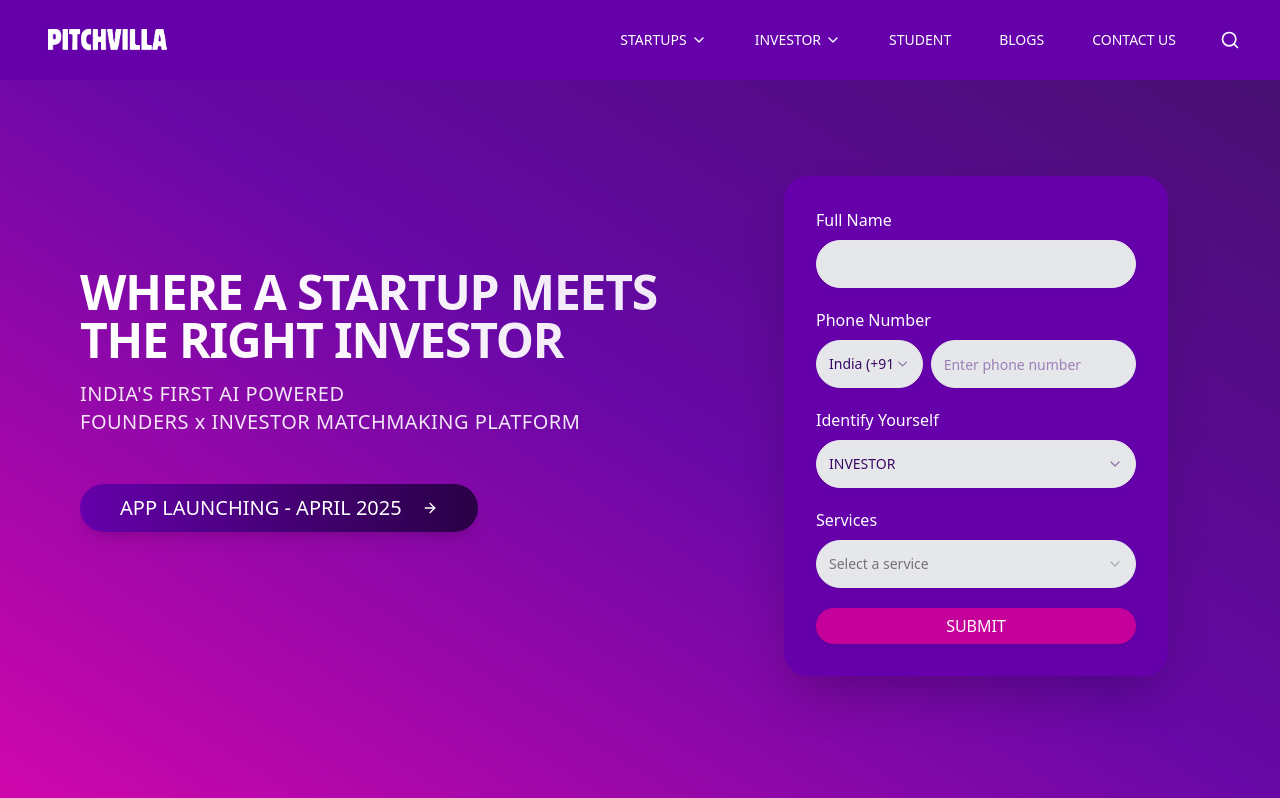
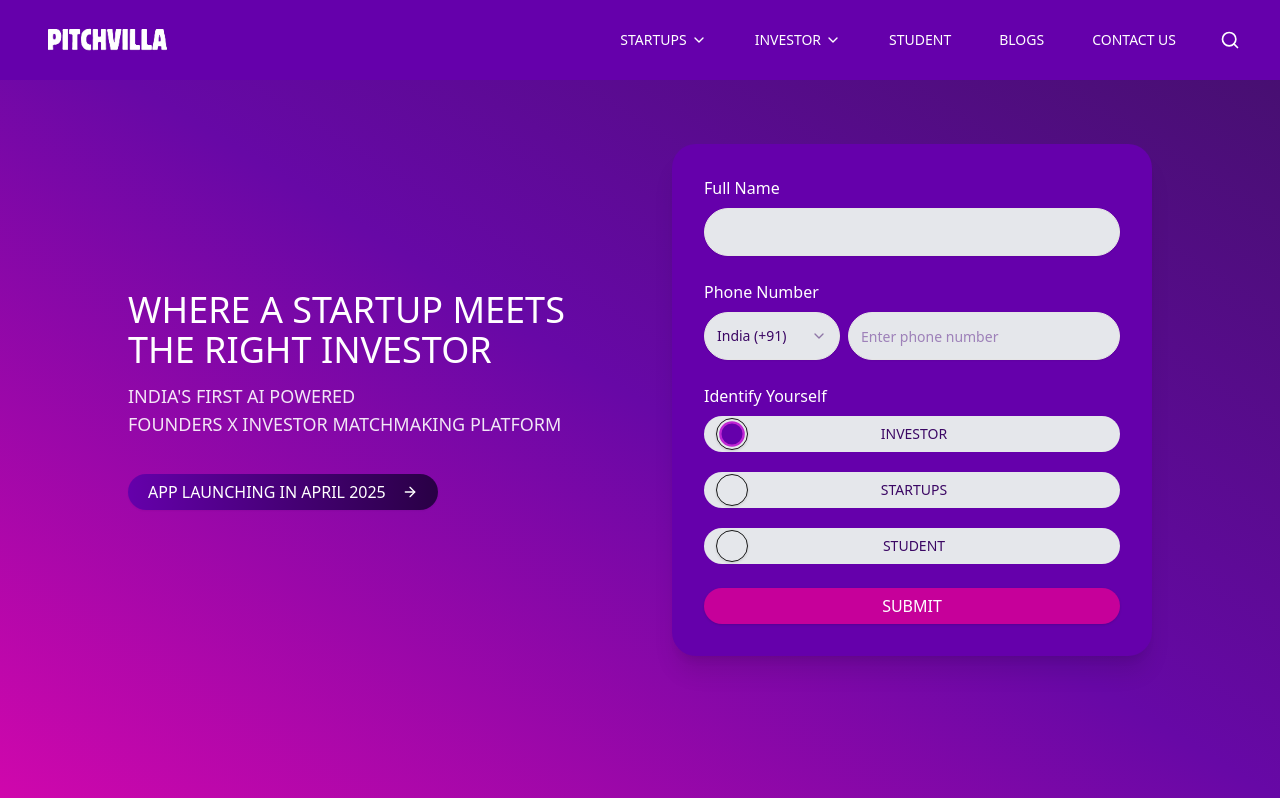
Before and after one commit to darshit890/pitchvilla-landing-page, a Next.js app: page / in a window 1280 px wide. Shown: the top 798 px of the page. Built offline with nearby package versions, Linux system fonts and the light colour scheme.

Commit message:
Update Hero.tsx

```diff
--- a/src/components/Hero.tsx
+++ b/src/components/Hero.tsx
@@ -4,13 +4,12 @@ import { useState } from "react";
 import { Button } from "@/components/ui/button";
 import { Input } from "@/components/ui/input";
 import { Label } from "@/components/ui/label";
+import { RadioGroup, RadioGroupItem } from "@/components/ui/radio-group";
 import { ArrowRight } from "lucide-react";
 import {
   Select,
   SelectContent,
-  SelectGroup,
   SelectItem,
-  SelectLabel,
   SelectTrigger,
   SelectValue,
 } from "@/components/ui/select";
@@ -35,39 +34,11 @@ const countryCodes = [
   { value: "+52", label: "Mexico" },
 ];
 
-// User type options
-const userTypes = [
-  { value: "investor", label: "INVESTOR" },
-  { value: "startup", label: "STARTUPS" },
-  { value: "student", label: "STUDENT" },
-];
-
-// Services options
-const startupServices = [
-  { value: "pitch-deck", label: "Pitch Deck" },
-  { value: "startup-toolkit", label: "Startup Toolkit" },
-  { value: "valuation-report", label: "Valuation Report" },
-  { value: "business-review", label: "Business Review Report" },
-  { value: "company-compliance", label: "Company Compliance" },
-  { value: "founder-counselling", label: "Founder Counselling" },
-  { value: "virtual-cxo", label: "Virtual CXO" },
-];
-
-const investorServices = [
-  { value: "startup-hunter", label: "Startup Hunter" },
-  { value: "due-diligence", label: "Startup Due Diligence" },
-  { value: "co-investing", label: "Co-investing Opportunity" },
-  { value: "elite-club", label: "Investor Elite Club" },
-  { value: "ipo-deals", label: "IPO Deals & Assist" },
-  { value: "mergers-acquisitions", label: "Mergers and Acquisitions" },
-];
-
 export default function Hero() {
   const [userType, setUserType] = useState<string>("investor");
   const [fullName, setFullName] = useState<string>("");
   const [countryCode, setCountryCode] = useState<string>("+91");
   const [phoneNumber, setPhoneNumber] = useState<string>("");
-  const [service, setService] = useState<string>("");
   const [isSubmitting, setIsSubmitting] = useState<boolean>(false);
 
   const handlePhoneNumberChange = (e: React.ChangeEvent<HTMLInputElement>) => {
@@ -98,7 +69,6 @@ export default function Hero() {
         fullName,
         phoneNumber: `${countryCode}${phoneNumber}`,
         userType,
-        service,
       });
 
       if (response.data.success) {
@@ -106,7 +76,6 @@ export default function Hero() {
         setFullName("");
         setPhoneNumber("");
         setUserType("investor");
-        setService("");
 
         // Show success message
         toast("Your information has been submitted successfully!");
@@ -121,40 +90,35 @@ export default function Hero() {
 
   return (
     <div className="min-h-screen bg-gradient-to-bl from-[#44106C] via-[#6708A6] to-[#D007AC] flex items-center justify-center px-4 py-8 md:py-12">
-      <div className="container relative mx-auto">
-        {/* Text content with left alignment */}
-        <div className="max-w-xl md:max-w-2xl lg:max-w-2xl mx-auto md:mr-auto md:ml-16 lg:ml-50 text-center md:text-left mb-16 md:mb-0">
-          <div className="mt-16 md:mt-0">
-            {/* Main heading with left alignment */}
-            <h1 className="text-3xl sm:text-4xl md:text-2xl lg:text-5xl text-white font-bold leading-tight tracking-tight">
-              <span className="inline-block bg-gradient-to-r from-white to-white/90 bg-clip-text text-transparent">
+      <div className="container mx-auto max-w-5xl">
+        <div className="grid grid-cols-1 md:grid-cols-2 gap-8 md:gap-10 lg:gap-16 items-center">
+          {/* Left Column - Heading and Subheading */}
+          <div className="space-y-5 text-center md:text-left">
+            <div className="mt-20 md:mt-0">
+              <h1 className="text-2xl sm:text-3xl md:text-3xl lg:text-4xl text-white font-medium leading-tight">
                 WHERE A STARTUP MEETS THE RIGHT INVESTOR
-              </span>
               </h1>
-
-            {/* Subheading with left alignment and fixed spacing */}
-            <p className="mt-4 text-xl sm:text-1xl md:text-1xl text-white/90 font-medium tracking-wide">
-              <span className="inline-block">INDIA&apos;S FIRST AI POWERED</span>
-              <span className="inline-block block">FOUNDERS x INVESTOR MATCHMAKING PLATFORM</span>
+              <p className="mt-3 text-sm sm:text-base md:text-lg text-white/90 leading-normal">
+                INDIA&apos;S FIRST AI POWERED
+                <br className="hidden sm:block" />
+                FOUNDERS X INVESTOR MATCHMAKING PLATFORM
               </p>
             </div>
 
-          {/* Launch button also left aligned */}
-          <div className="mt-12 text-center md:text-left">
+            <div>
               <Button
                 variant="outline"
-              className="bg-gradient-to-r from-[#6500AB] to-[#290045] text-white border-none hover:opacity-90 transition-opacity rounded-full px-10 py-6 text-lg sm:text-xl font-medium shadow-lg group"
+                className="mt-4 bg-gradient-to-r from-[#6500AB] to-[#290045] text-white border-none hover:text-white rounded-full px-5 py-3 text-sm sm:text-base group"
               >
-              <span>APP LAUNCHING - APRIL 2025</span>
-              <ArrowRight className="ml-3 h-6 w-6 group-hover:translate-x-2 transition-transform" />
+                <span className="font-normal">APP LAUNCHING IN APRIL 2025</span>
+                <ArrowRight className="ml-2 h-4 w-4 group-hover:translate-x-1 transition-transform" />
               </Button>
             </div>
           </div>
 
-        {/* Form positioned lower */}
-        <div className="md:absolute md:right-16 lg:right-24 md:top-[60%] md:transform md:-translate-y-1/2 mt-16 md:mt-0 w-full md:w-96">
-          <div className="bg-[#6500AB] rounded-3xl shadow-2xl p-5 sm:p-6 md:p-8 w-full">
-            <form className="space-y-4 md:space-y-5" onSubmit={handleSubmit}>
+          {/* Right Column - Form Card */}
+          <div className="bg-[#6500AB] rounded-3xl shadow-xl p-5 sm:p-6 md:p-8">
+            <form className="space-y-5 md:space-y-6" onSubmit={handleSubmit}>
               <div className="space-y-2">
                 <Label
                   htmlFor="fullName"
@@ -208,67 +172,61 @@ export default function Hero() {
               </div>
 
               <div className="space-y-2">
-                <Label
-                  htmlFor="userType"
-                  className="text-white text-sm md:text-base block mb-1"
-                >
+                <Label className="text-white text-sm md:text-base block mb-1">
                   Identify Yourself
                 </Label>
-                <Select value={userType} onValueChange={setUserType}>
-                  <SelectTrigger
-                    id="userType"
-                    className="bg-gray-200 h-10 md:h-12 rounded-full text-purple-950 w-full"
+                <RadioGroup
+                  value={userType}
+                  onValueChange={setUserType}
+                  className="space-y-3"
                 >
-                    <SelectValue placeholder="Select user type" />
-                  </SelectTrigger>
-                  <SelectContent>
-                    {userTypes.map((type) => (
-                      <SelectItem key={type.value} value={type.value}>
-                        {type.label}
-                      </SelectItem>
-                    ))}
-                  </SelectContent>
-                </Select>
+                  <div className="flex items-center bg-gray-200 rounded-full p-2 pl-3 py-2 relative">
+                    <RadioGroupItem
+                      value="investor"
+                      id="investor"
+                      className="text-fuchsia-600 absolute left-3"
+                    />
+                    <Label
+                      htmlFor="investor"
+                      className="text-purple-950 text-sm text-center w-full cursor-pointer"
+                    >
+                      INVESTOR
+                    </Label>
                   </div>
 
-              <div className="space-y-2">
+                  <div className="flex items-center bg-gray-200 rounded-full p-2 pl-3 py-2 relative">
+                    <RadioGroupItem
+                      value="startup"
+                      id="startup"
+                      className="text-fuchsia-600 absolute left-3"
+                    />
                     <Label
-                  htmlFor="service"
-                  className="text-white text-sm md:text-base block mb-1"
+                      htmlFor="startup"
+                      className="text-purple-950 text-sm text-center w-full cursor-pointer"
                     >
-                  Services
+                      STARTUPS
                     </Label>
-                <Select value={service} onValueChange={setService}>
-                  <SelectTrigger
-                    id="service"
-                    className="bg-gray-200 h-10 md:h-12 rounded-full text-purple-950 w-full"
+                  </div>
+
+                  <div className="flex items-center bg-gray-200 rounded-full p-2 pl-3 py-2 relative">
+                    <RadioGroupItem
+                      value="student"
+                      id="student"
+                      className="text-fuchsia-600 absolute left-3"
+                    />
+                    <Label
+                      htmlFor="student"
+                      className="text-purple-950 text-sm text-center w-full cursor-pointer"
                     >
-                    <SelectValue placeholder="Select a service" />
-                  </SelectTrigger>
-                  <SelectContent>
-                    <SelectGroup>
-                      <SelectLabel className="font-medium">For Startups</SelectLabel>
-                      {startupServices.map((service) => (
-                        <SelectItem key={service.value} value={service.value}>
-                          {service.label}
-                        </SelectItem>
-                      ))}
-                    </SelectGroup>
-                    <SelectGroup>
-                      <SelectLabel className="font-medium">For Investors</SelectLabel>
-                      {investorServices.map((service) => (
-                        <SelectItem key={service.value} value={service.value}>
-                          {service.label}
-                        </SelectItem>
-                      ))}
-                    </SelectGroup>
-                  </SelectContent>
-                </Select>
+                      STUDENT
+                    </Label>
+                  </div>
+                </RadioGroup>
               </div>
 
               <Button
                 type="submit"
-                className="w-full font-normal bg-[#C6009A] hover:bg-[#C6009A]/90 text-white rounded-full py-3 md:py-4 text-sm md:text-base mt-2"
+                className="w-full font-normal bg-[#C6009A] hover:bg-[#C6009A]/90 text-white rounded-full py-3 md:py-4 text-sm md:text-base mt-2 "
                 disabled={isSubmitting}
                 suppressHydrationWarning
               >
```
Lines whose indentation alone changed are shown as unchanged.
